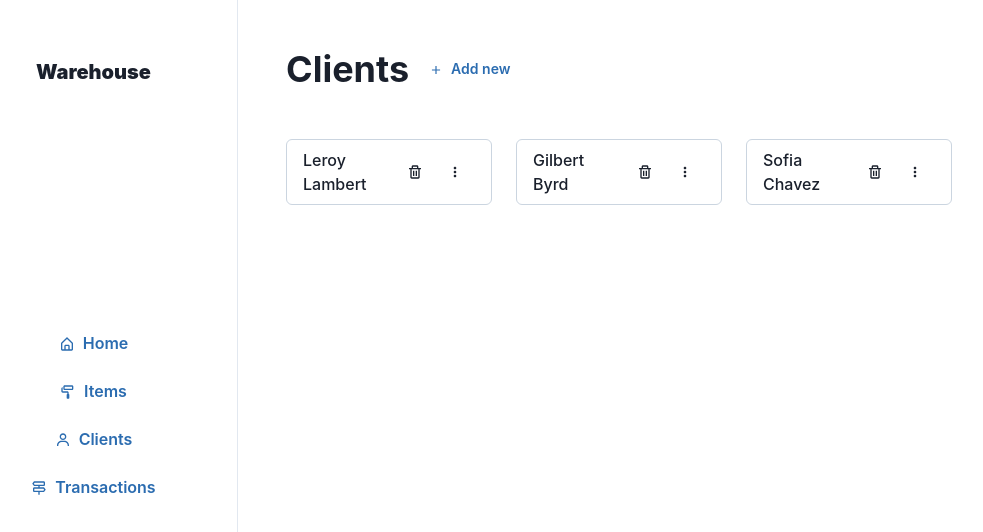
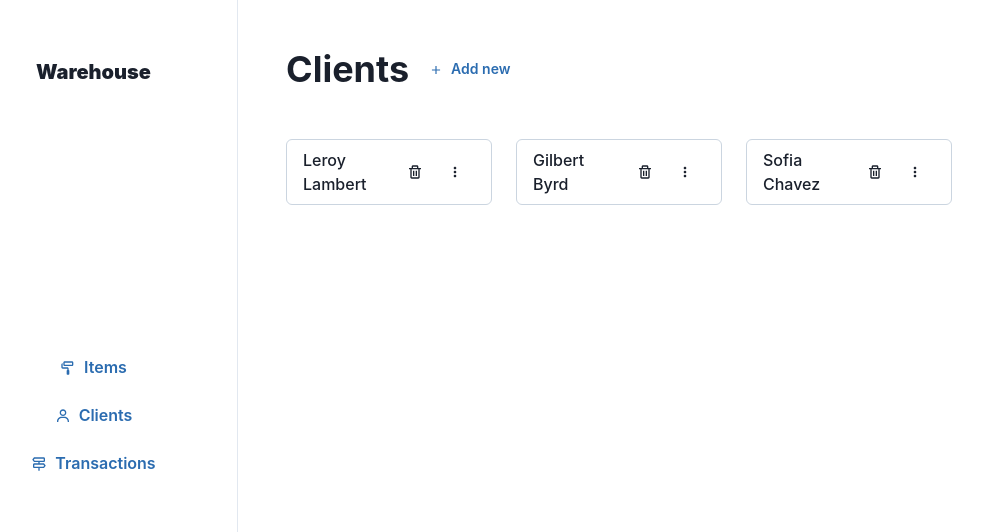
Before and after one commit to yaroslavnosenko/warehouse, a React (Create React App) app in the folder client/: page /clients in a window 1280 px wide. Shown: the top 532 px of the page, without its empty margins (50-1033 px from the left). Built offline with nearby package versions, Linux system fonts and the light colour scheme; the HTML template or start-up script is replaced by a standard one.

Commit message:
removed homepage

```diff
--- a/client/src/components/navigation.tsx
+++ b/client/src/components/navigation.tsx
@@ -1,5 +1,5 @@
 import { Box, Text, Button, Stack } from '@chakra-ui/react'
-import { BiPaintRoll, BiUser, BiDirections, BiHomeAlt } from 'react-icons/bi'
+import { BiPaintRoll, BiUser, BiDirections } from 'react-icons/bi'
 import { Link } from 'react-router-dom'
 
 export const Navigation = () => {
@@ -24,11 +24,6 @@ export const Navigation = () => {
         </Text>
       </Box>
       <Stack justify="center" flex="1">
-        <Link to="/">
-          <Button w="100%" leftIcon={<BiHomeAlt />} colorScheme="blue" variant="ghost">
-            Home
-          </Button>
-        </Link>
         <Link to="/items">
           <Button w="100%" leftIcon={<BiPaintRoll />} colorScheme="blue" variant="ghost">
             Items
--- a/client/src/pages/home-page.tsx
+++ b/client/src/pages/home-page.tsx
@@ -1,12 +1,12 @@
-import { Box, Heading } from '@chakra-ui/layout'
-import { Container } from '../components'
+import { useEffect } from 'react'
+import { useNavigate } from 'react-router-dom'
 
 export const HomePage = () => {
-  return (
-    <Box py="12">
-      <Container>
-        <Heading>Welcome</Heading>
-      </Container>
-    </Box>
-  )
+  const navigate = useNavigate()
+
+  useEffect(() => {
+    navigate('/items')
+  }, [navigate])
+
+  return null
 }
```
